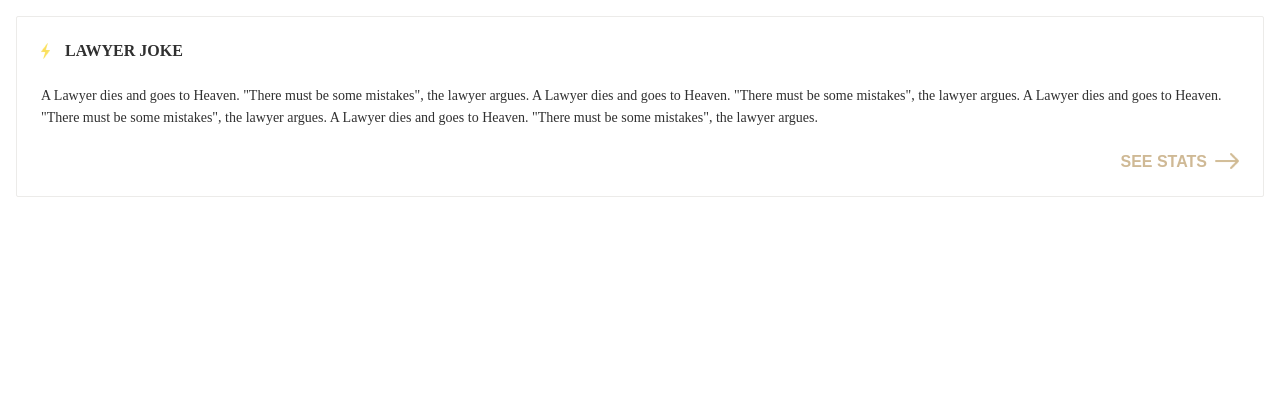
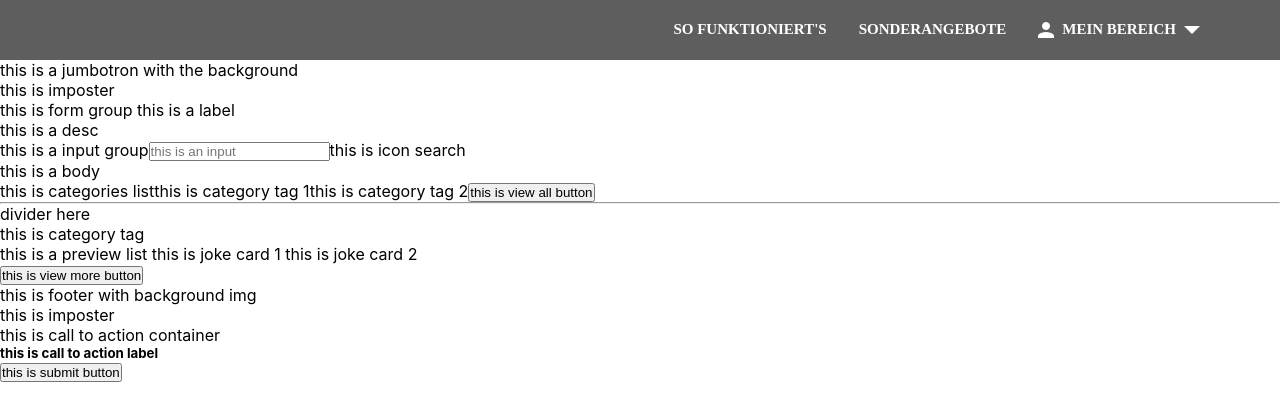
Before and after one commit to huytran46/tranqhuy46.github.io, a React (Create React App) app: page / in a window 1280 px wide. Shown: the top 420 px of the page. Built offline with nearby package versions, Linux system fonts and the light colour scheme; a web font is replaced by a local one.

Commit message:
opt: clean code

```diff
--- a/src/App.scss
+++ b/src/App.scss
@@ -1,5 +1,6 @@
-@import 'styles/shape';
-
-.App {
-  padding: spacingPx(4);
+.cj-app {
+  position: relative;
+  display: block;
+  height: 100%;
+  width: 100%;
 }
--- a/src/App.tsx
+++ b/src/App.tsx
@@ -2,19 +2,61 @@
 
 import React from 'react';
 
-import JokeCard from './components/JokeCard';
+import Navbar from './components/NavBar';
 
 function App() {
   return (
-    <div className="App">
-      <JokeCard
-        title="Lawyer joke"
-        description='A Lawyer dies and goes to Heaven. "There must be some mistakes", the
-          lawyer argues. A Lawyer dies and goes to Heaven. "There must be some
-          mistakes", the lawyer argues. A Lawyer dies and goes to Heaven. "There
-          must be some mistakes", the lawyer argues. A Lawyer dies and goes to
-          Heaven. "There must be some mistakes", the lawyer argues.'
-      />
+    <div className="cj-app">
+      <Navbar />
+
+      <div>
+        this is a jumbotron with the background
+        <div>
+          this is imposter
+          <div>
+            this is form group
+            <label htmlFor=""> this is a label</label>
+            <p> this is a desc</p>
+            <div>
+              this is a input group
+              <input type="text" placeholder="this is an input" />
+              <span>this is icon search</span>
+            </div>
+          </div>
+        </div>
+      </div>
+
+      <main>
+        this is a body
+        <div>
+          this is categories list
+          <span>this is category tag 1</span>
+          <span>this is category tag 2</span>
+          <button>this is view all button</button>
+        </div>
+        <hr /> divider here
+        <div>
+          <div>this is category tag</div>
+          <div>
+            this is a preview list
+            <span> this is joke card 1</span>
+            <span> this is joke card 2</span>
+          </div>
+          <button>this is view more button</button>
+        </div>
+      </main>
+
+      <footer>
+        this is footer with background img
+        <div>
+          this is imposter
+          <div>
+            this is call to action container
+            <h5>this is call to action label</h5>
+            <button>this is submit button</button>
+          </div>
+        </div>
+      </footer>
     </div>
   );
 }
--- a/src/index.scss
+++ b/src/index.scss
@@ -30,3 +30,8 @@
   margin: 0;
   padding: 0;
 }
+
+ul,
+ol {
+  list-style: none;
+}
```
